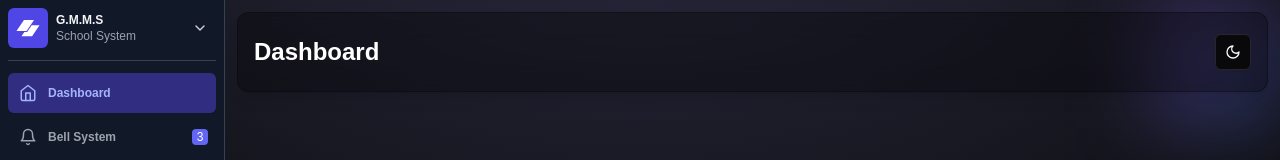
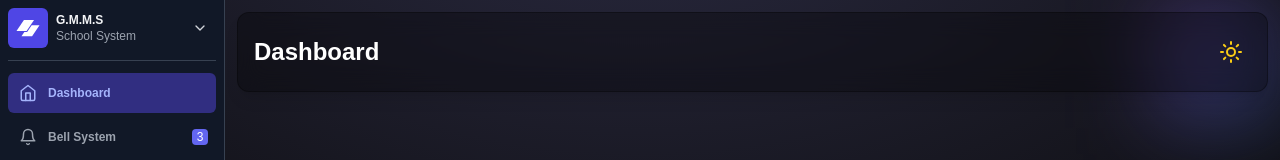
Before and after one commit to Sharjun-Hussain/Sharjun-Hussain-school-management-system, a Next.js app: page /app in a window 1280 px wide. Shown: the top 160 px of the page. Built offline with nearby package versions, Linux system fonts and the light colour scheme.

Commit message:
feat:added animation for toggle button

```diff
--- a/app/app/Components/toggle.jsx
+++ b/app/app/Components/toggle.jsx
@@ -1,40 +1,51 @@
 "use client";
 
-import * as React from "react";
-import { Moon, MoonIcon, Sun } from "lucide-react";
+import React, { useState, useEffect } from "react";
+import { Moon, Sun } from "lucide-react";
 import { useTheme } from "next-themes";
+import { motion, AnimatePresence } from "framer-motion";
 
-import { Button } from "@/components/ui/button";
-import {
-  DropdownMenu,
-  DropdownMenuContent,
-  DropdownMenuItem,
-  DropdownMenuTrigger,
-} from "@/components/ui/dropdown-menu";
+const ModeToggle = () => {
+  const { theme, setTheme } = useTheme();
+  const [mounted, setMounted] = useState(false);
 
-export function ModeToggle() {
-  const { setTheme } = useTheme();
+  useEffect(() => {
+    setMounted(true);
+  }, []);
+
+  if (!mounted) return null; // Avoid hydration mismatch
 
   return (
-    <DropdownMenu>
-      <DropdownMenuTrigger asChild>
-        <Button variant="outline" size="icon">
-          <Sun className="h-[1.2rem] w-[1.2rem] rotate-0 scale-100 transition-all dark:-rotate-90 dark:scale-0" />
-          <Moon className="absolute h-[1.2rem] w-[1.2rem] rotate-90 scale-0 transition-all dark:rotate-0 dark:scale-100" />
-          <span className="sr-only">Toggle theme</span>
-        </Button>
-      </DropdownMenuTrigger>
-      <DropdownMenuContent align="end">
-        <DropdownMenuItem onClick={() => setTheme("light")}>
-          Light
-        </DropdownMenuItem>
-        <DropdownMenuItem onClick={() => setTheme("dark")}>
-          Dark
-        </DropdownMenuItem>
-        <DropdownMenuItem onClick={() => setTheme("system")}>
-          System
-        </DropdownMenuItem>
-      </DropdownMenuContent>
-    </DropdownMenu>
+    <div className="relative w-10 h-10 overflow-hidden">
+      <AnimatePresence mode="wait">
+        {theme === "dark" ? (
+          <motion.button
+            key="dark"
+            onClick={() => setTheme("light")}
+            className="absolute inset-0 flex items-center justify-center"
+            initial={{ y: 20, opacity: 0 }}
+            animate={{ y: 0, opacity: 1 }}
+            exit={{ y: -20, opacity: 0 }}
+            transition={{ duration: 0.1 }}
+          >
+            <Sun className="h-6 w-6 text-yellow-400" />
+          </motion.button>
+        ) : (
+          <motion.button
+            key="light"
+            onClick={() => setTheme("dark")}
+            className="absolute inset-0 flex items-center justify-center"
+            initial={{ y: 20, opacity: 0 }}
+            animate={{ y: 0, opacity: 1 }}
+            exit={{ y: -20, opacity: 0 }}
+            transition={{ duration: 0.1 }}
+          >
+            <Moon className="h-6 w-6 text-gray-800 dark:text-white" />
+          </motion.button>
+        )}
+      </AnimatePresence>
+    </div>
   );
-}
+};
+
+export default ModeToggle;
--- a/app/app/layout/Header.jsx
+++ b/app/app/layout/Header.jsx
@@ -1,5 +1,5 @@
 import React from "react";
-import { ModeToggle } from "../Components/toggle";
+import ModeToggle from "../Components/toggle";
 
 const Header = () => {
   return (
```
